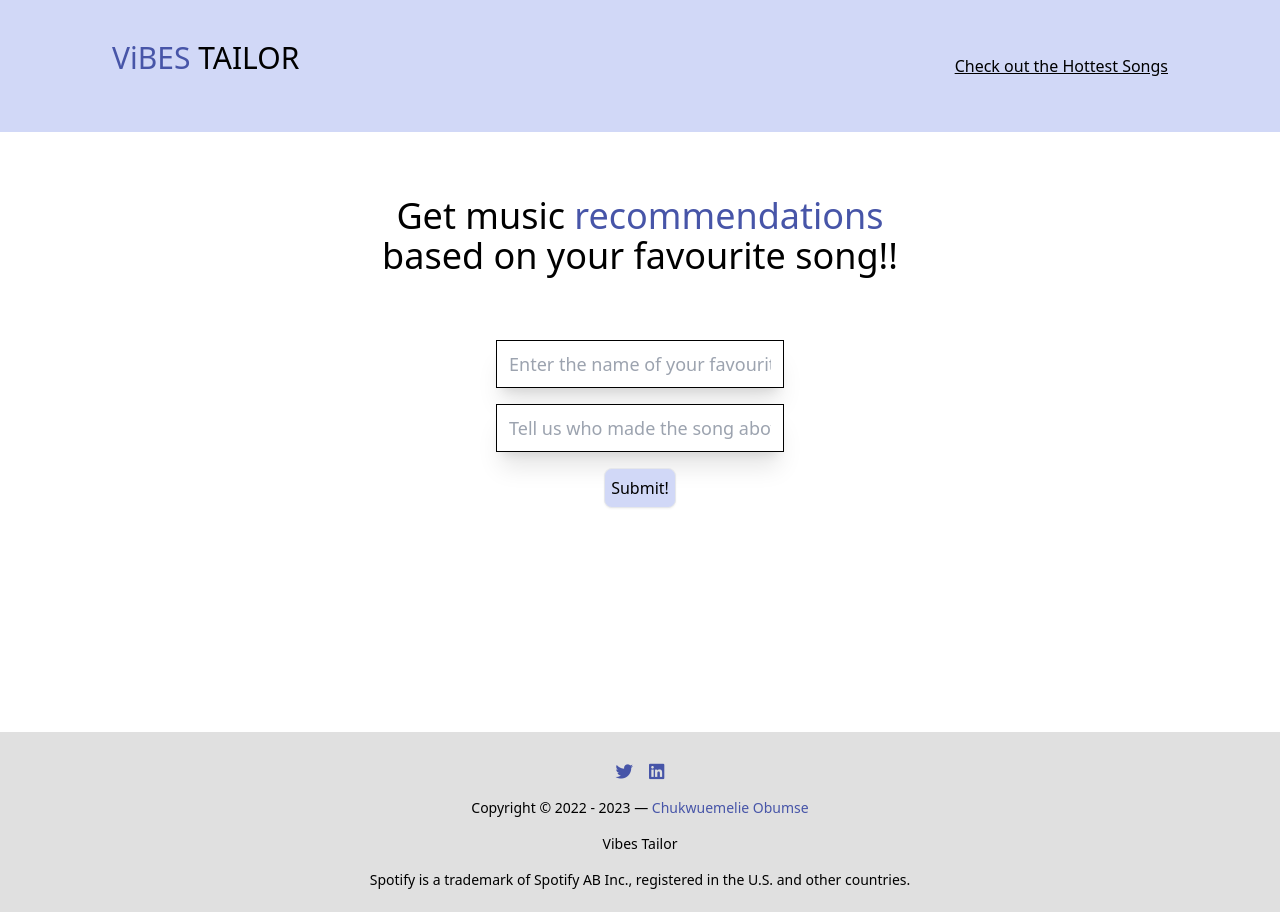
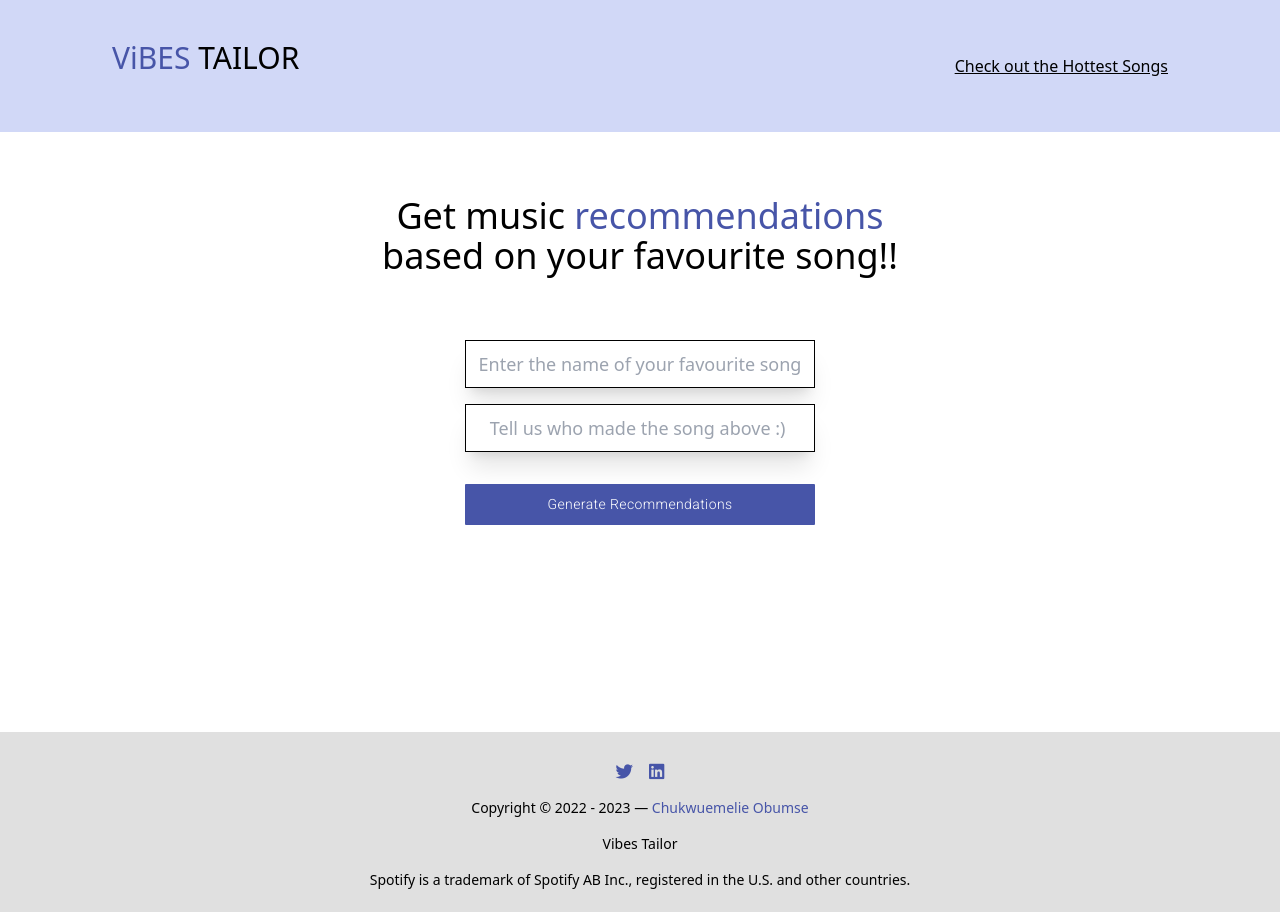
Before and after one commit to jason-ezenwa/Flair_Vibes_Tailor_V2, a React (Create React App) app in the folder fvt-react-app/: page / in a window 1280 px wide. Built offline with nearby package versions, Linux system fonts and the light colour scheme.

Commit message:
chore: update styles and url links

```diff
--- a/fvt-react-app/src/Main.js
+++ b/fvt-react-app/src/Main.js
@@ -2,10 +2,14 @@ import { useNavigate } from "react-router-dom";
 import { useState } from "react";
 import axios from 'axios';
 import Footer from "./components/Footer";
+import { Button } from "@mui/material";
 
 function Main() {
   const [songName, setSongName] = useState("");
-  const [artisteName, setArtisteName] = useState("")
+
+  const [artisteName, setArtisteName] = useState("");
+
+  const [generatingRecommendations, setGeneratingRecommendations] = useState(false);
   const navigate = useNavigate();
 
   async function getRecommendations(event) {
@@ -38,7 +42,6 @@ function Main() {
         <div className="">
           <form className="flex items-center flex-col"
             id="submit_songs"
-            onSubmit={getRecommendations}
           >
             <input className="form-text-field" type="text" id="songName" name="song_name"
             placeholder="Enter the name of your favourite song"
@@ -46,7 +49,24 @@ function Main() {
             <input className="form-text-field" type="text" id="artisteName" name="artist_name"
             placeholder="Tell us who made the song above :) "
             onChange={(event) => setArtisteName(event.target.value)}/>
-                <input className="w-1/4 border bg-fvtLavender-100 h-10 rounded-lg shadow-sm cursor-pointer active:scale-95" type="submit" value="Submit!" id="submit_button"/>
+            <Button
+              onClick={(e) => {
+                setGeneratingRecommendations(true);
+                getRecommendations(e);
+              }}
+              backgroundColor="black"
+              style={{
+                backgroundColor: "#4755A8",
+                color: "white",
+                borderRadius: "1px",
+                marginTop: "1rem",
+                padding: "0.5rem",
+                width: "100%",
+                textTransform: 'none'
+              }}
+            >
+              {generatingRecommendations ? "Generating Recommendations..." : "Generate Recommendations"}
+            </Button>
           </form>
         </div>
       </section>
--- a/fvt-react-app/src/Recommendations.js
+++ b/fvt-react-app/src/Recommendations.js
@@ -1,3 +1,4 @@
+import { Button } from "@mui/material";
 import Footer from "./components/Footer";
 import MusicCard from "./components/MusicCard";
 import { useNavigate, useLocation } from "react-router-dom";
@@ -16,12 +17,28 @@ function Recommendations() {
           Based on your favourite song, <span className="text-fvtLavender-200">{favouriteSong}</span>, here are some songs we think you might like!
         </h3>
         <div className="recommendations">
-            <div className="recommendations">
-              {recommendationCards}
-            </div>
-            <div>
-              <button onClick={() => navigate("/")} className="flex items-center border p-2 w-40 h-16 rounded-md bg-fvtLavender-100">I want to go again!!</button>
-            </div>
+          <div className="recommendations">
+            {recommendationCards}
+          </div>
+          <div className="w-[80%] md:w-[50%]">
+            <Button
+              onClick={(e) => {
+                navigate("/")
+              }}
+              backgroundColor="black"
+              style={{
+                backgroundColor: "#4755A8",
+                color: "white",
+                borderRadius: "1px",
+                marginTop: "1rem",
+                padding: "0.5rem",
+                width: "100%",
+                textTransform: 'none'
+              }}
+            >
+              I want to go again!
+            </Button>
+          </div>
         </div>
       </section>
       <Footer/>
--- a/fvt-react-app/src/components/Footer.js
+++ b/fvt-react-app/src/components/Footer.js
@@ -6,9 +6,9 @@ export default function Footer() {
     <footer className="footer">
       <div className="flex gap-4 mt-2">
         <a href="https://twitter.com/turntupjason" target="_blank" rel="noreferrer" className="text-fvtLavender-200"><i class="fa-brands fa-twitter fa-lg"></i></a>
-        <a href="https://www.linkedin.com/in/chukwuemelie-obumse-834162182" target="_blank" rel="noreferrer" className="text-fvtLavender-200"><i class="fa-brands fa-linkedin fa-lg"></i></a>
+        <a href="https://www.linkedin.com/in/chukwuemelie-obumse" target="_blank" rel="noreferrer" className="text-fvtLavender-200"><i class="fa-brands fa-linkedin fa-lg"></i></a>
       </div>
-      <p className>Copyright © 2022 - 2023 — <a href="https://flair-portfolio.vercel.app/" className="text-fvtLavender-200">Chukwuemelie Obumse</a></p>
+      <p className>Copyright © 2022 - 2023 — <a href="https://jason-ezenwa.vercel.app/" className="text-fvtLavender-200">Chukwuemelie Obumse</a></p>
       <p className="footer-brand-name">Vibes Tailor</p>
       <p className="footer-text">Spotify is a trademark of Spotify AB Inc., registered in the U.S. and other countries.</p>
     </footer>
--- a/fvt-react-app/src/index.css
+++ b/fvt-react-app/src/index.css
@@ -632,6 +632,30 @@ video {
   width: 100%;
 }
 
+.w-\[50\%\] {
+  width: 50%;
+}
+
+.w-\[60\%\] {
+  width: 60%;
+}
+
+.w-\[100\%\] {
+  width: 100%;
+}
+
+.w-\[70\%\] {
+  width: 70%;
+}
+
+.w-\[90\%\] {
+  width: 90%;
+}
+
+.w-\[80\%\] {
+  width: 80%;
+}
+
 .cursor-pointer {
   cursor: pointer;
 }
@@ -643,6 +667,10 @@ video {
 
 .flex-col {
   flex-direction: column;
+}
+
+.content-center {
+  align-content: center;
 }
 
 .items-center {
@@ -665,12 +693,16 @@ video {
   gap: 1.5rem;
 }
 
-.rounded-lg {
-  border-radius: 0.5rem;
+.self-center {
+  align-self: center;
 }
 
 .rounded-md {
   border-radius: 0.375rem;
+}
+
+.rounded-sm {
+  border-radius: 0.125rem;
 }
 
 .rounded-xl {
@@ -684,6 +716,11 @@ video {
 .bg-fvtLavender-100 {
   --tw-bg-opacity: 1;
   background-color: rgb(209 216 247 / var(--tw-bg-opacity));
+}
+
+.bg-fvtLavender-200 {
+  --tw-bg-opacity: 1;
+  background-color: rgb(71 85 168 / var(--tw-bg-opacity));
 }
 
 .p-10 {
@@ -714,6 +751,11 @@ video {
 
 .text-\[24px\] {
   font-size: 24px;
+}
+
+.text-black {
+  --tw-text-opacity: 1;
+  color: rgb(0 0 0 / var(--tw-text-opacity));
 }
 
 .text-fvtLavender-200 {
@@ -808,7 +850,7 @@ video {
 .form-text-field {
   margin-bottom: 1rem;
   height: 3rem;
-  width: 18rem;
+  width: 300px;
   border-width: 1px;
   --tw-border-opacity: 1;
   border-color: rgb(0 0 0 / var(--tw-border-opacity));
@@ -825,6 +867,12 @@ video {
   .form-text-field {
     font-size: 1.125rem;
     line-height: 1.75rem;
+  }
+}
+
+@media (min-width: 768px) {
+  .form-text-field {
+    width: 350px;
   }
 }
 
@@ -857,7 +905,11 @@ video {
 }
 
 @media (min-width: 768px) {
-  .md\:w-2\/4 {
+  .md\:w-\[60\%\] {
+    width: 60%;
+  }
+
+  .md\:w-\[50\%\] {
     width: 50%;
   }
 
--- a/fvt-react-app/src/styles.css
+++ b/fvt-react-app/src/styles.css
@@ -18,7 +18,7 @@
 }
 
 .form-text-field {
-  @apply w-72  h-12 p-3 mb-4 border border-black shadow-xl text-center text-sm sm:text-lg
+  @apply w-[300px] md:w-[350px]  h-12 p-3 mb-4 border border-black shadow-xl text-center text-sm sm:text-lg
 }
 
 .nav-link {
--- a/fvt-react-app/tailwind.config.js
+++ b/fvt-react-app/tailwind.config.js
@@ -7,6 +7,7 @@ module.exports = {
         fvtLavender: {
           100: '#D1D8F7',
           200: '#4755A8',
+          300: '#A882DD',
         },
         fvtGrey: '#E0E0E0',
       }
```
Lines whose indentation alone changed are shown as unchanged.
